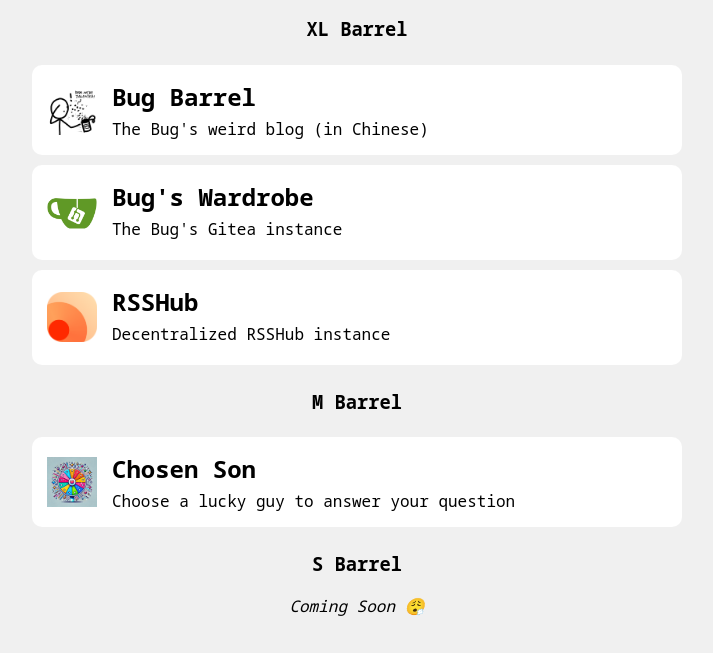
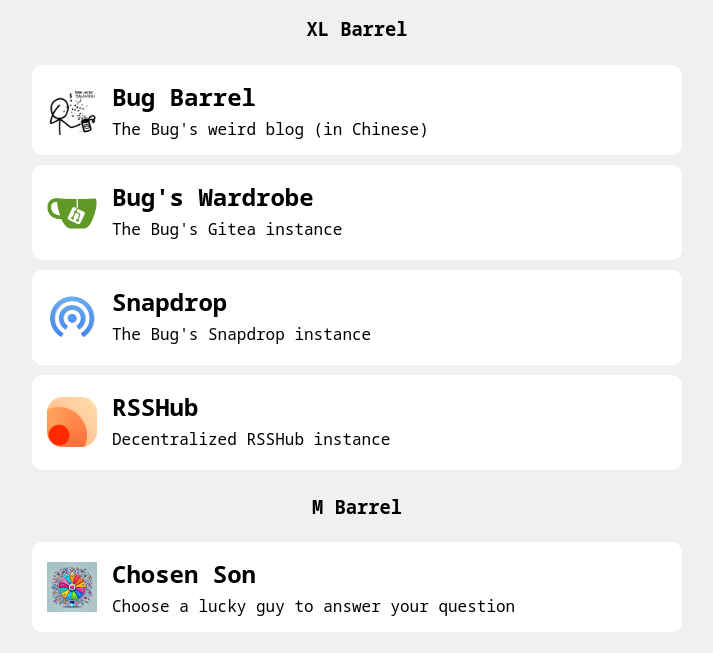
Before and after one commit to talentedbug/barrel-homepage, a plain HTML site: page src/index.html in a window 1280 px wide. Shown: the part 119-772 px from the top of the page, without its empty margins (283-996 px from the left). Drawn offline with Linux system fonts and the light colour scheme.

Commit message:
New service!

```diff
--- a/src/index.html
+++ b/src/index.html
@@ -33,6 +33,15 @@
         </a>
     </div>
     <div class="container">
+        <a href="https://drop.bug-barrel.top" class="card">
+            <img src="./img/snapdrop.jpg" alt="Snapdrop" class="icon">
+            <div class="text">
+                <h3>Snapdrop</h3>
+                <p>The Bug's Snapdrop instance<p>
+            </div>
+        </a>
+    </div>
+    <div class="container">
         <a href="https://rss.bug-barrel.top" class="card">
             <img src="./img/rsshub.png" alt="RSSHub" class="icon">
             <div class="text">
```
Also changed, not shown: src/img/snapdrop.jpg (added).
